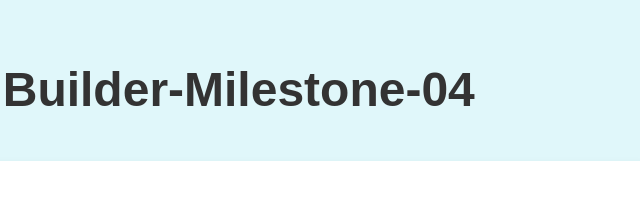
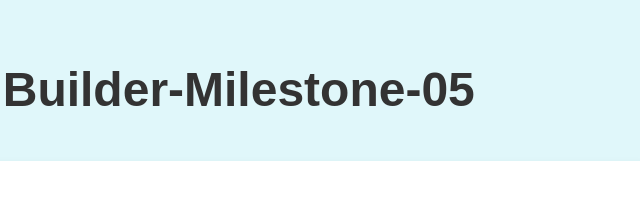
Before and after one commit to shuremali02/Hackathon-Interactive-Resume-Builder-Milestone_5, a plain HTML site: page index.html in a window 1280 px wide. Shown: the top 202 px of the page, 608-1248 px from the left. Drawn offline with Linux system fonts and the light colour scheme.

Commit message:
milestone_5

```diff
--- a/index.html
+++ b/index.html
@@ -8,7 +8,7 @@
   </head>
   <body>
     <!-- Header Section -->
-    <header class="head"><h1>Dynamic Resume Builder-Milestone-04</h1></header>
+    <header class="head"><h1>Dynamic Resume Builder-Milestone-05</h1></header>
 
     <!-- form fields -->
     <form id="resume-form">
```
